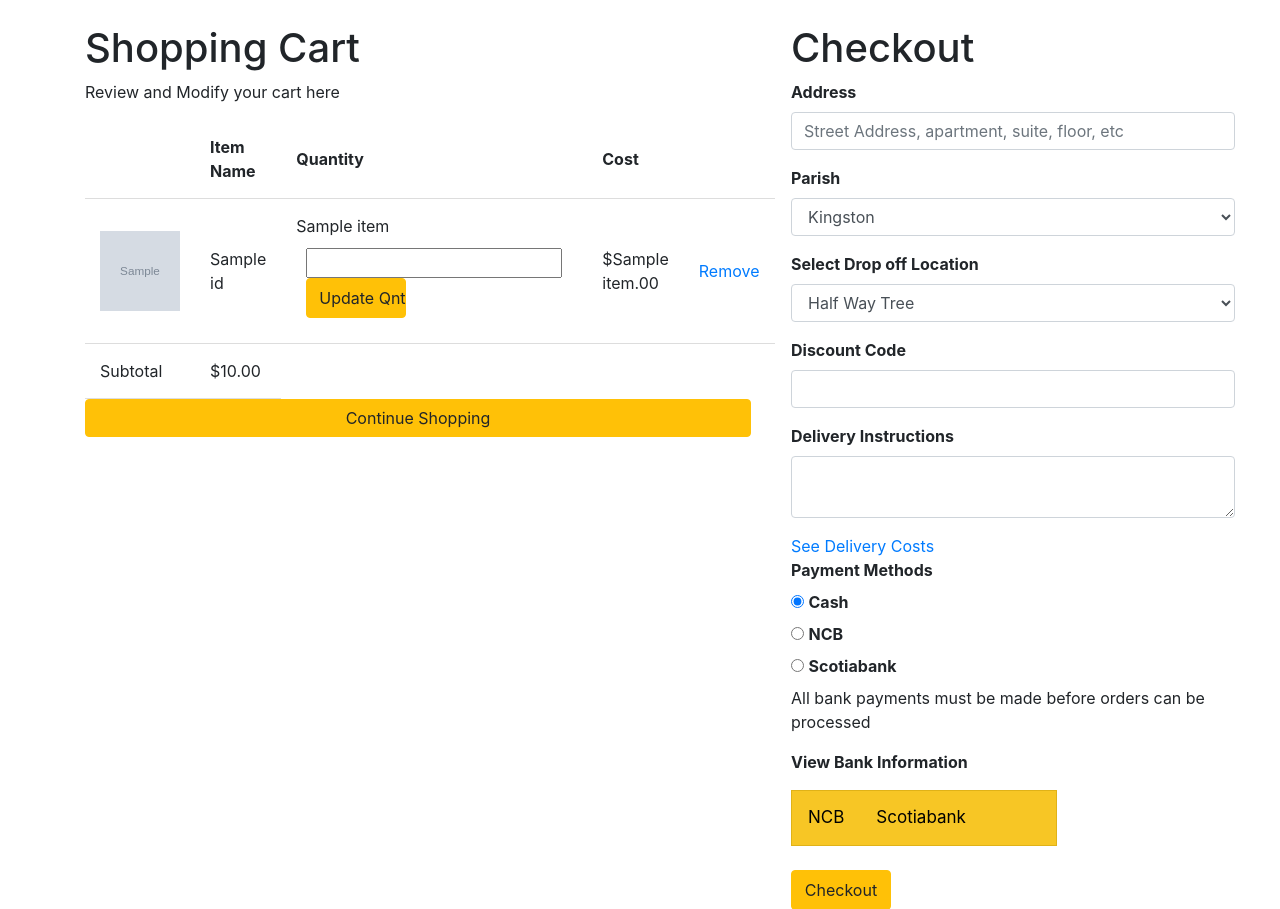
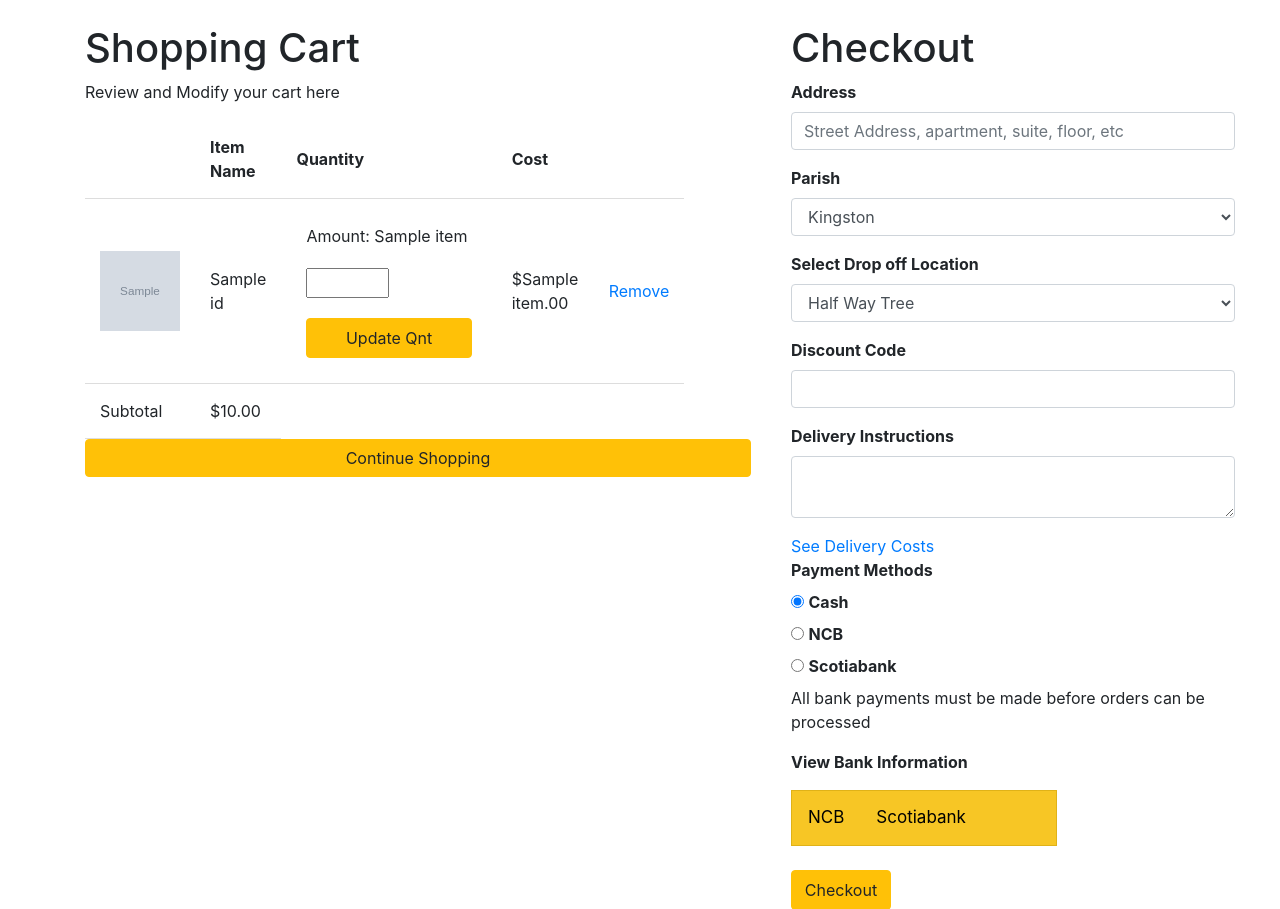
Before and after one commit to jondoescoding/artixaja, a Flask app: template app/templates/shoppingcart.html in a window 1280 px wide. Shown: the part 56-965 px from the top of the page. Run offline with Flask 2, Linux system fonts and the light colour scheme; tables that the repository leaves empty hold one stand-in row (values such as "Sample post"); the template is opened without the code that fills it: values that come from a table or form of the project are taken from there, most other values are stand-ins (such as "Sample title", 1, 10 or a date in 2020); grey boxes marked "Sample" are stand-in pictures; some libraries are stand-ins or nearby versions.

Commit message:
- updated shopping with new css drip

```diff
--- a/app/templates/shoppingcart.html
+++ b/app/templates/shoppingcart.html
@@ -21,11 +21,12 @@
         <tr>
           <td><img id="image" src="{{url_for('get_image', filename=item[0].image)}}"></td>
           <td>{{item[0].name}}</td>
-          <td>{{item[1]}}
+          <td>
             <form action="{{url_for('update_quant', itemid=item[0].id)}}" method="POST" class="UpdateQtyForm">
+              Amount: {{item[1]}}
               {{form2.csrf_token}}
-              {{form2.update_quantity}}
-              <button class="btn btn-warning">Update Qnt</button>
+              {{form2.update_quantity(class='updateBar')}}
+              <button class="btn btn-warning updateButton">Update Qnt</button>
               {#<a href="{{url_for('update_quant', itemid=item[0].id, quantity=0)}}">Update</a>#}
             </form>
           </td>
```
